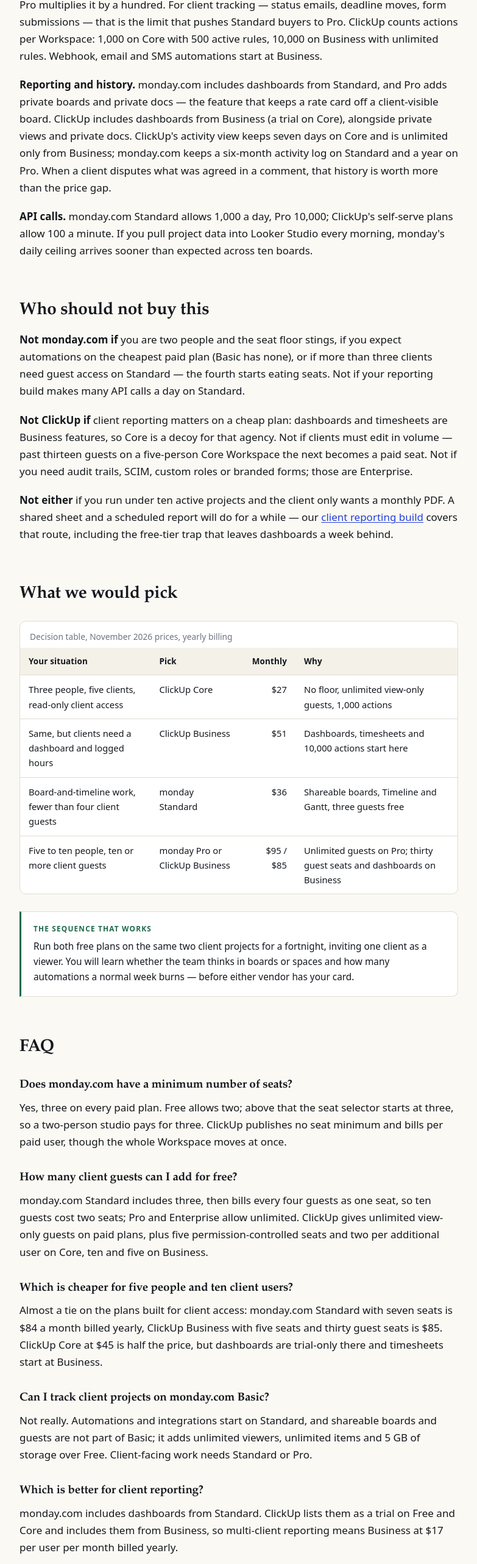
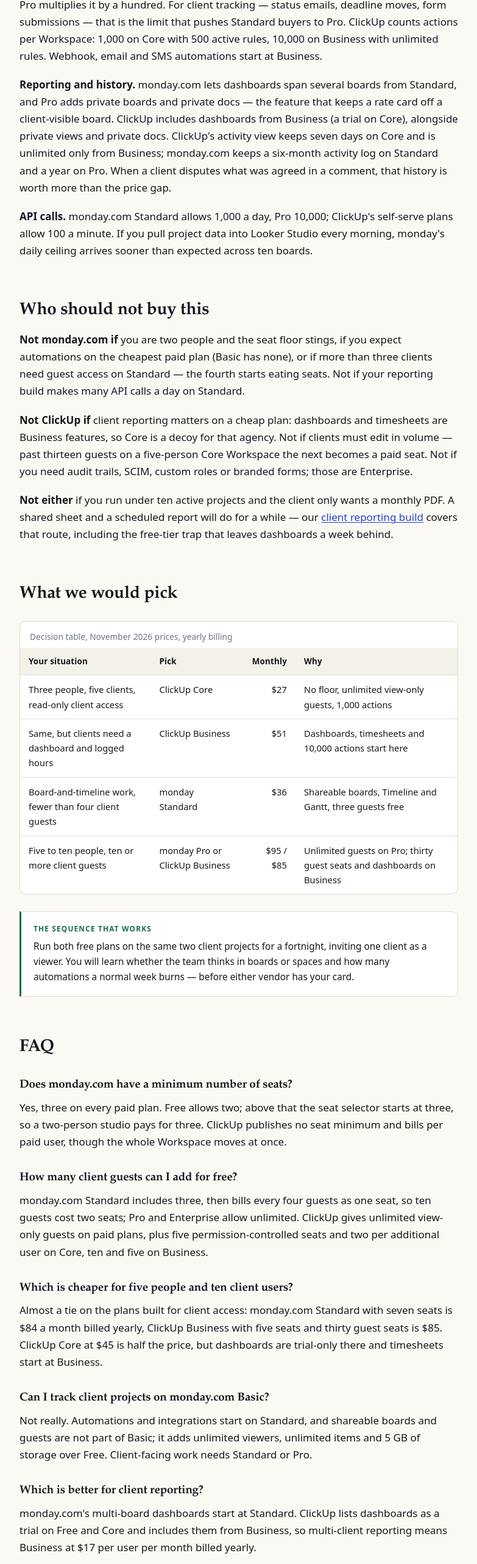
Before and after one commit to whdgus1021-png/opsstack-guide, a plain HTML site: page monday-vs-clickup-client-tracking.html in a window 1280 px wide. Shown: the part 3936-6500 px from the top of the page at 61% size, without its empty margins (48-831 px from the left). Drawn offline with Linux system fonts and the light colour scheme.

Commit message:
Tighten dashboard wording on the monday.com vs ClickUp page
Dashboards exist on monday.com's free plans; what starts at Standard is
combining several boards in one dashboard.

```diff
--- a/monday-vs-clickup-client-tracking.html
+++ b/monday-vs-clickup-client-tracking.html
@@ -67,7 +67,7 @@
           "name": "Which one is better for client reporting?",
           "acceptedAnswer": {
             "@type": "Answer",
-            "text": "monday.com includes dashboards from Standard. ClickUp lists dashboards as a trial on Free and Core and includes them from Business, so a reporting view across several client projects means Business at $17 per user per month billed yearly."
+            "text": "monday.com's multi-board dashboards start at Standard. ClickUp lists dashboards as a trial on Free and Core and includes them from Business, so a reporting view across several client projects means Business at $17 per user per month billed yearly."
           }
         }
       ]
@@ -172,7 +172,7 @@
 
       <h2 id="diff">Where they differ once you are inside</h2>
       <p><strong>Automations.</strong> monday.com has none on Free or Basic; Standard gives 250 automation and 250 integration actions a month, and its own help centre warns that allowance is usually gone within days once a recipe notifies several people or maps several columns. Pro multiplies it by a hundred. For client tracking — status emails, deadline moves, form submissions — that is the limit that pushes Standard buyers to Pro. ClickUp counts actions per Workspace: 1,000 on Core with 500 active rules, 10,000 on Business with unlimited rules. Webhook, email and SMS automations start at Business.</p>
-      <p><strong>Reporting and history.</strong> monday.com includes dashboards from Standard, and Pro adds private boards and private docs — the feature that keeps a rate card off a client-visible board. ClickUp includes dashboards from Business (a trial on Core), alongside private views and private docs. ClickUp's activity view keeps seven days on Core and is unlimited only from Business; monday.com keeps a six-month activity log on Standard and a year on Pro. When a client disputes what was agreed in a comment, that history is worth more than the price gap.</p>
+      <p><strong>Reporting and history.</strong> monday.com lets dashboards span several boards from Standard, and Pro adds private boards and private docs — the feature that keeps a rate card off a client-visible board. ClickUp includes dashboards from Business (a trial on Core), alongside private views and private docs. ClickUp's activity view keeps seven days on Core and is unlimited only from Business; monday.com keeps a six-month activity log on Standard and a year on Pro. When a client disputes what was agreed in a comment, that history is worth more than the price gap.</p>
       <p><strong>API calls.</strong> monday.com Standard allows 1,000 a day, Pro 10,000; ClickUp's self-serve plans allow 100 a minute. If you pull project data into Looker Studio every morning, monday's daily ceiling arrives sooner than expected across ten boards.</p>
 
       <h2 id="not">Who should not buy this</h2>
@@ -209,7 +209,7 @@
       <p>Almost a tie on the plans built for client access: monday.com Standard with seven seats is $84 a month billed yearly, ClickUp Business with five seats and thirty guest seats is $85. ClickUp Core at $45 is half the price, but dashboards are trial-only there and timesheets start at Business.</p>
       <h3>Can I track client projects on monday.com Basic?</h3>
       <p>Not really. Automations and integrations start on Standard, and shareable boards and guests are not part of Basic; it adds unlimited viewers, unlimited items and 5 GB of storage over Free. Client-facing work needs Standard or Pro.</p>      <h3>Which is better for client reporting?</h3>
-      <p>monday.com includes dashboards from Standard. ClickUp lists them as a trial on Free and Core and includes them from Business, so multi-client reporting means Business at $17 per user per month billed yearly.</p>
+      <p>monday.com's multi-board dashboards start at Standard. ClickUp lists dashboards as a trial on Free and Core and includes them from Business, so multi-client reporting means Business at $17 per user per month billed yearly.</p>
 
       <div class="cta-row">
         <a class="cta" href="https://monday.com/pricing" rel="sponsored nofollow noopener" data-aff="monday">Compare monday.com plans <span class="tag">· 3-seat minimum</span></a>
```
